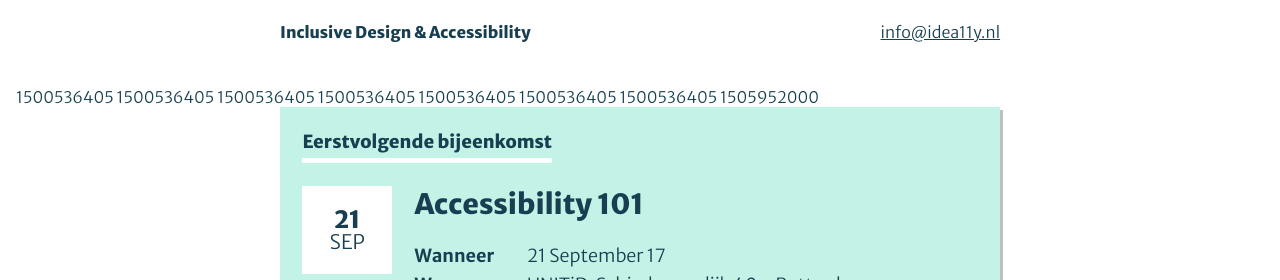
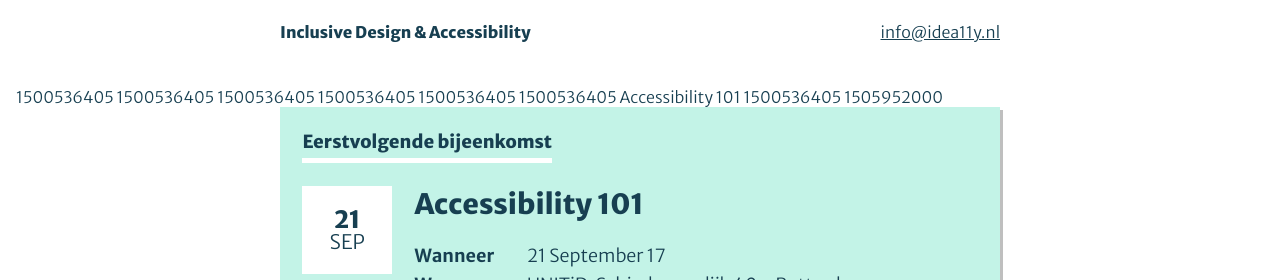
Before and after one commit to petervangrieken/ideal, a Jekyll site: the page built from index.html, in a window 1280 px wide. Shown: the top 280 px of the page. Built offline with Jekyll 4.4.1, drawn with Linux system fonts in a browser that asks for light colours.

Commit message:
Testing... another one

```diff
--- a/_layouts/default.html
+++ b/_layouts/default.html
@@ -34,6 +34,7 @@
 
 	{% if blogDate >= today %}
 
+	{{ post.title }}
 	{{ today }}
 	{{ blogDate }}
 
```
